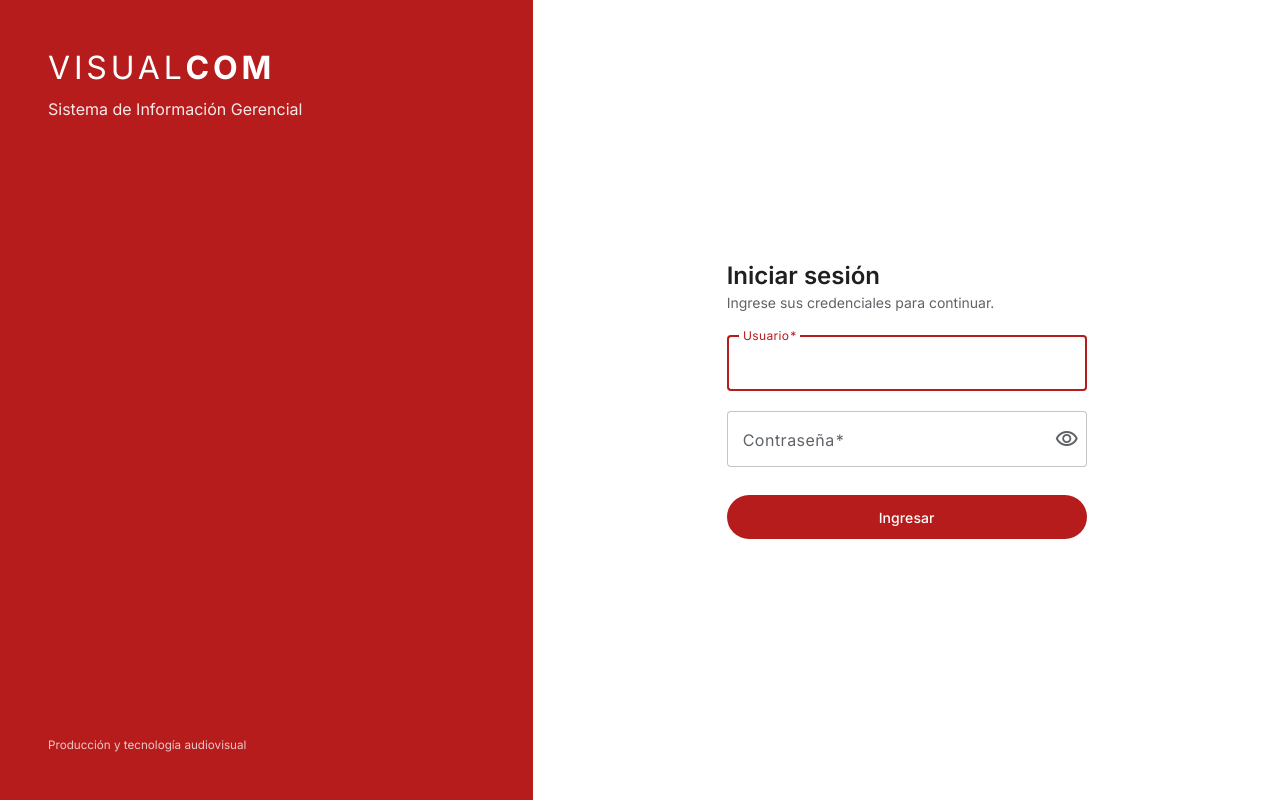
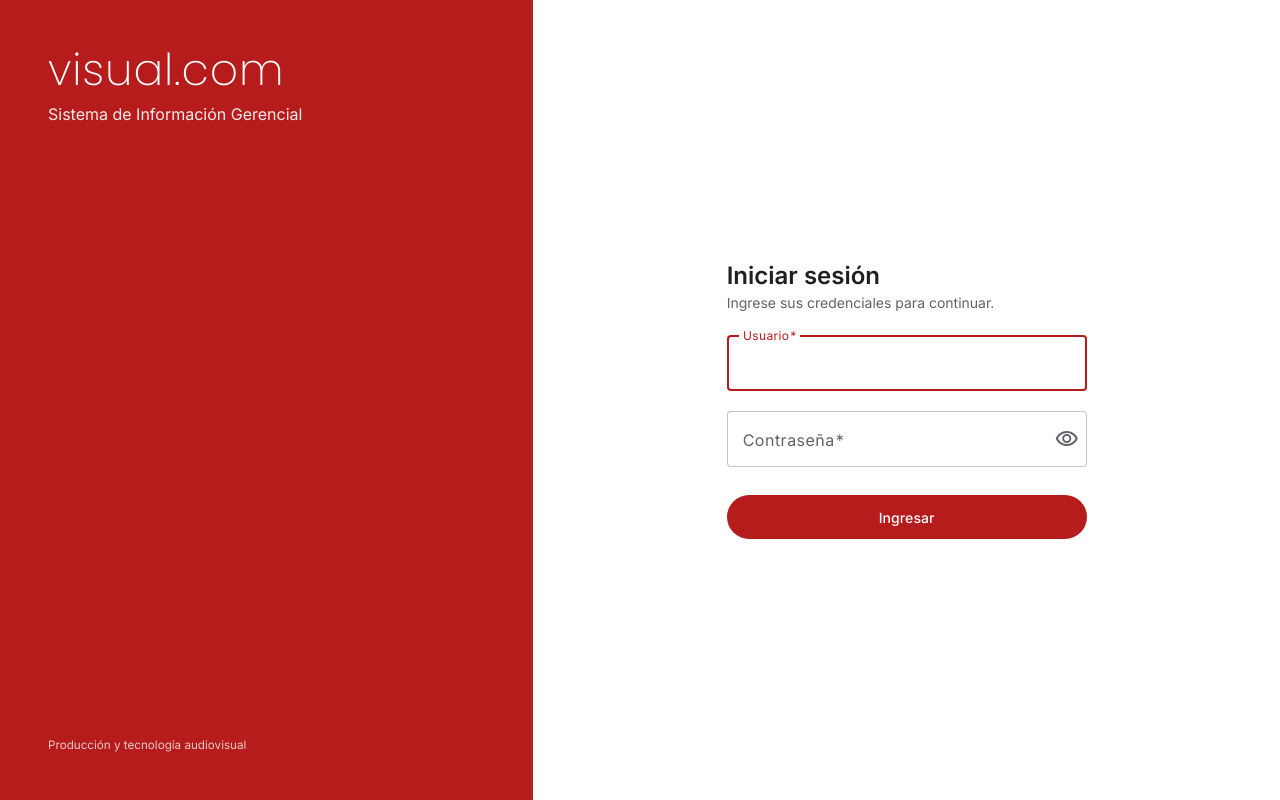
Before and after one commit to Fabr-3/sistema-de-informaci-n-gerencial-visual-com, an Angular app in the folder frontend/: page /inicio-sesion in a window 1280 px wide. Built offline with nearby package versions, Linux system fonts and the light colour scheme; no server answers.

Commit message:
Diseno: logotipo visual.com en Poppins ExtraLight y barra superior sin lema

```diff
--- a/frontend/src/app/modulos/accesos/presentacion/paginas/inicio-sesion/pagina-inicio-sesion.html
+++ b/frontend/src/app/modulos/accesos/presentacion/paginas/inicio-sesion/pagina-inicio-sesion.html
@@ -1,7 +1,7 @@
 <main class="acceso">
   <section class="acceso__marca" aria-hidden="true">
     <div>
-      <span class="marca">VISUAL<strong>COM</strong></span>
+      <span class="marca logotipo">visual.com</span>
       <p>Sistema de Información Gerencial</p>
     </div>
     <small>Producción y tecnología audiovisual</small>
--- a/frontend/src/app/modulos/accesos/presentacion/paginas/inicio-sesion/pagina-inicio-sesion.scss
+++ b/frontend/src/app/modulos/accesos/presentacion/paginas/inicio-sesion/pagina-inicio-sesion.scss
@@ -36,13 +36,7 @@
 }
 
 .marca {
-  font-size: 32px;
-  font-weight: 300;
-  letter-spacing: 0.12em;
-
-  strong {
-    font-weight: 700;
-  }
+  font-size: 44px;
 }
 
 .acceso__formulario {
--- a/frontend/src/app/nucleo/diseno/plantilla-principal/plantilla-principal.html
+++ b/frontend/src/app/nucleo/diseno/plantilla-principal/plantilla-principal.html
@@ -5,7 +5,7 @@
     [mode]="pantallaAngosta() ? 'over' : 'side'"
     [opened]="!pantallaAngosta()"
   >
-    <div class="marca">VISUAL<strong>COM</strong></div>
+    <div class="marca"><span class="logotipo">visual.com</span></div>
     <nav aria-label="Navegación principal">
       @for (grupo of menu(); track grupo.titulo) {
         @if (grupo.titulo) {
@@ -36,7 +36,6 @@
           <mat-icon>menu</mat-icon>
         </button>
       }
-      <span class="barra__titulo">Sistema de Información Gerencial</span>
       <span class="espaciador"></span>
       @if (usuario(); as usuarioActual) {
         <button mat-button class="barra__usuario" [matMenuTriggerFor]="menuUsuario">
--- a/frontend/src/app/nucleo/diseno/plantilla-principal/plantilla-principal.scss
+++ b/frontend/src/app/nucleo/diseno/plantilla-principal/plantilla-principal.scss
@@ -17,13 +17,7 @@
   padding: 0 24px;
   border-bottom: 1px solid var(--vc-borde);
   color: var(--vc-rojo);
-  font-size: 20px;
-  font-weight: 300;
-  letter-spacing: 0.12em;
-
-  strong {
-    font-weight: 700;
-  }
+  font-size: 26px;
 }
 
 .menu-lateral__grupo {
@@ -57,12 +51,6 @@ mat-nav-list a.activo {
   gap: 8px;
   border-bottom: 1px solid var(--vc-borde);
   background: var(--vc-superficie);
-}
-
-.barra__titulo {
-  font-size: 15px;
-  font-weight: 500;
-  color: var(--vc-texto-secundario);
 }
 
 .espaciador {
--- a/frontend/src/index.html
+++ b/frontend/src/index.html
@@ -8,7 +8,7 @@
   <link rel="icon" type="image/x-icon" href="favicon.ico">
   <link rel="preconnect" href="https://fonts.googleapis.com">
   <link rel="preconnect" href="https://fonts.gstatic.com" crossorigin>
-  <link href="https://fonts.googleapis.com/css2?family=Inter:wght@400;500;600;700&display=swap" rel="stylesheet">
+  <link href="https://fonts.googleapis.com/css2?family=Inter:wght@400;500;600;700&family=Poppins:wght@200&display=swap" rel="stylesheet">
   <link href="https://fonts.googleapis.com/css2?family=Material+Symbols+Outlined:opsz,wght,FILL,GRAD@20..48,300..500,0..1,0&display=swap" rel="stylesheet">
 </head>
 <body>
--- a/frontend/src/styles.scss
+++ b/frontend/src/styles.scss
@@ -299,3 +299,12 @@ a {
     color: var(--vc-alerta);
   }
 }
+
+/* Logotipo de la empresa: el nombre "visual.com" en Poppins ExtraLight. */
+.logotipo {
+  font-family: Poppins, Inter, sans-serif;
+  font-weight: 200;
+  letter-spacing: 0.02em;
+  line-height: 1;
+  text-transform: lowercase;
+}
```
